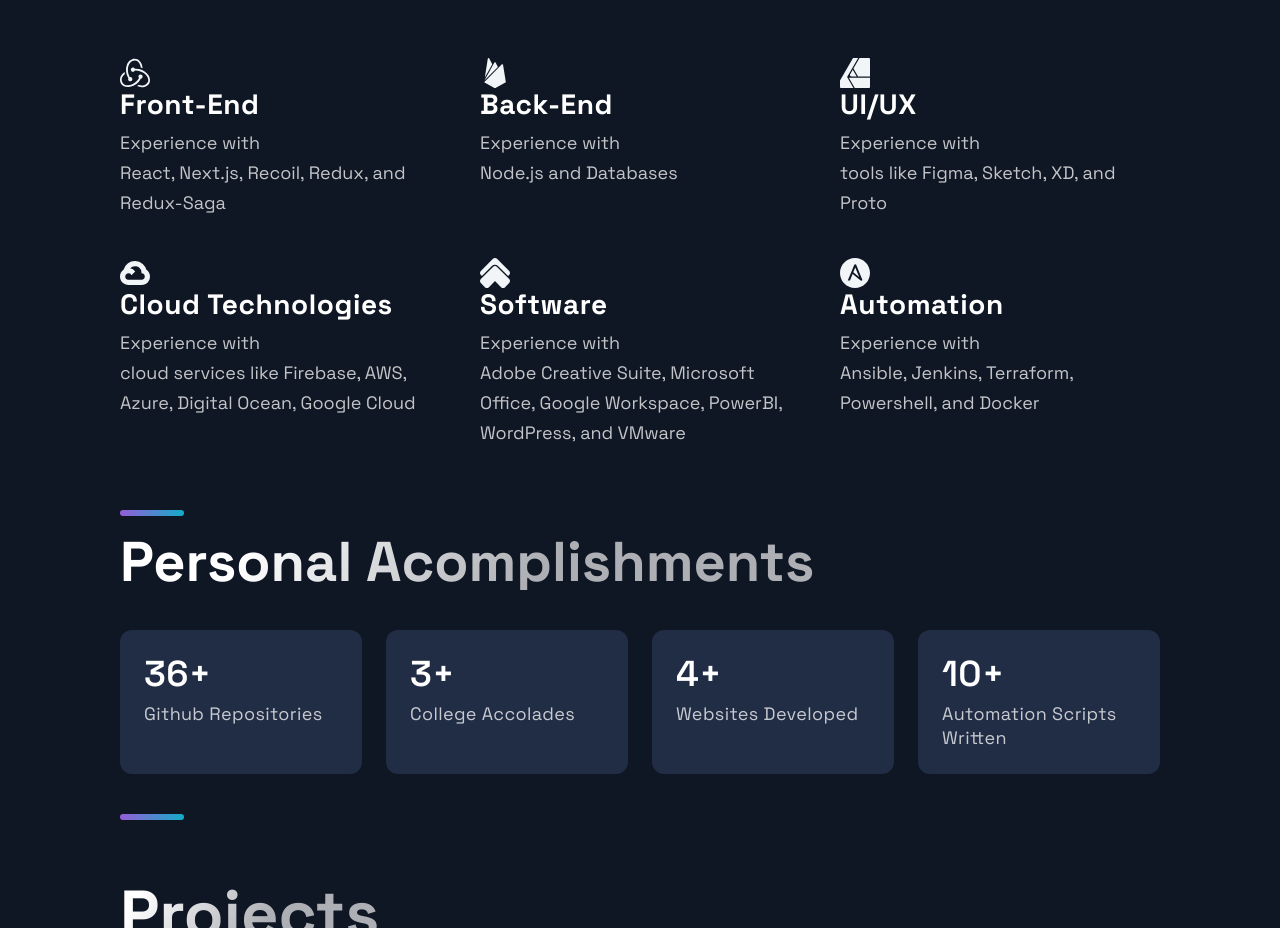
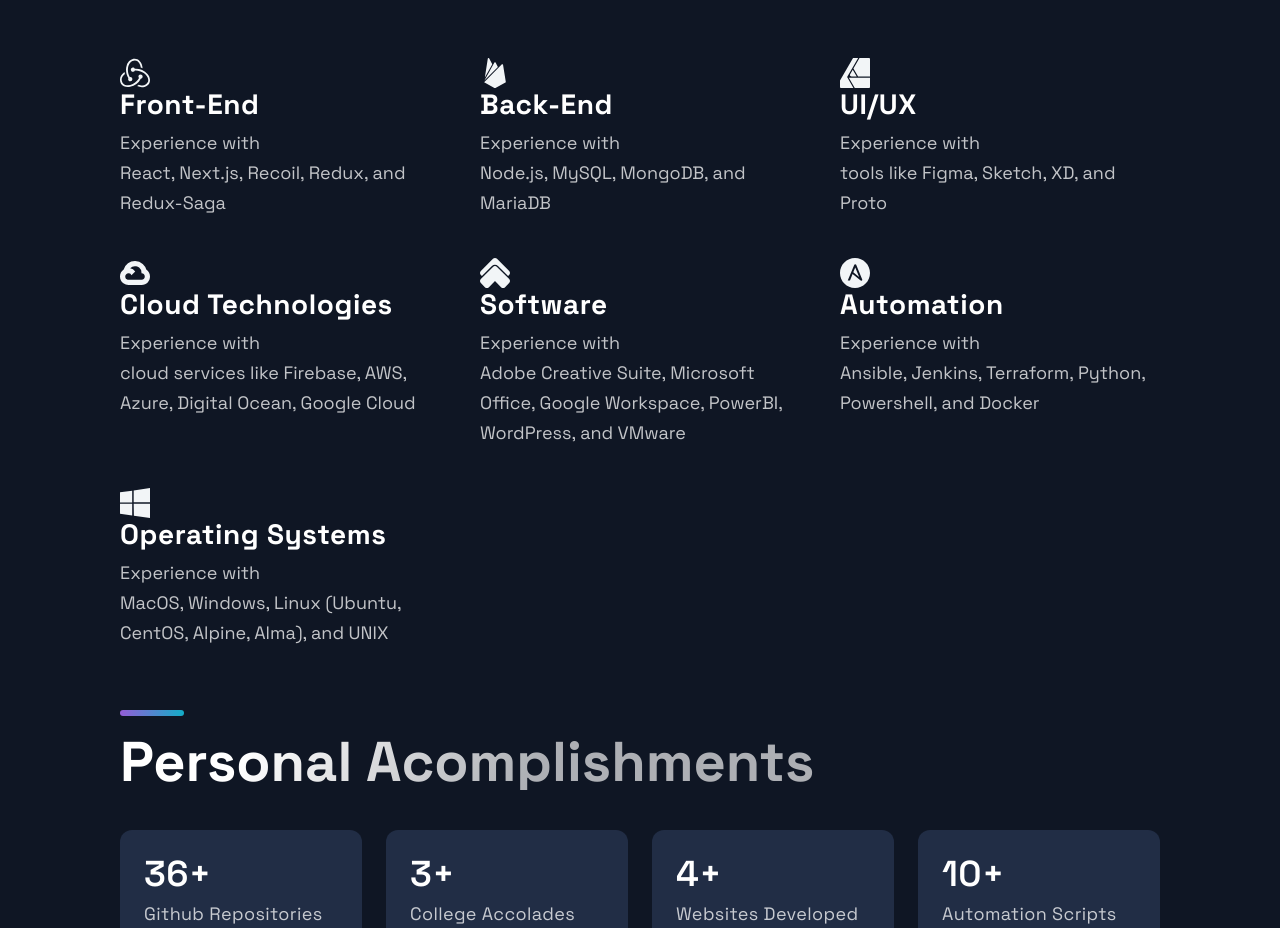
Before and after one commit to Immain/immain-PortfolioWebsite, a Next.js app: page / in a window 1280 px wide. Shown: the part 2200-3128 px from the top of the page. Built offline with nearby package versions, Linux system fonts and the light colour scheme.

Commit message:
Add files via upload
Updated Technologies.js

```diff
--- a/src/components/Technologies/Technologies.js
+++ b/src/components/Technologies/Technologies.js
@@ -2,7 +2,7 @@
 import { DiReact } from 'react-icons/di';
 import { Section, SectionDivider, SectionText, SectionTitle } from '../../styles/GlobalComponents';
 import { List, ListContainer, ListItem, ListParagraph, ListTitle } from './TechnologiesStyles';
-import {SiGooglecloud, SiPaloaltosoftware, SiAnsible, SiAffinitydesigner, SiFirebase, SiRedux } from 'react-icons/si';
+import {SiGooglecloud, SiPaloaltosoftware, SiAnsible, SiAffinitydesigner, SiFirebase, SiRedux, SiWindows } from 'react-icons/si';
 
 const Technologies = () =>  (
   <Section id="tech">
@@ -33,7 +33,7 @@
           </ListTitle>
           <ListParagraph>
             Experience with <br />
-            Node.js and Databases
+            Node.js, MySQL, MongoDB, and MariaDB
           </ListParagraph>
         </ListContainer>
       </ListItem>
@@ -81,7 +81,19 @@
           </ListTitle>
           <ListParagraph>
             Experience with <br />
-            Ansible, Jenkins, Terraform, Powershell, and Docker
+            Ansible, Jenkins, Terraform, Python, Powershell, and Docker
+          </ListParagraph>
+        </ListContainer>
+      </ListItem>
+      <ListItem>
+        <SiWindows size="3rem" />
+        <ListContainer>
+          <ListTitle>
+            Operating Systems
+          </ListTitle>
+          <ListParagraph>
+            Experience with <br />
+            MacOS, Windows, Linux (Ubuntu, CentOS, Alpine, Alma), and UNIX
           </ListParagraph>
         </ListContainer>
       </ListItem>
```
